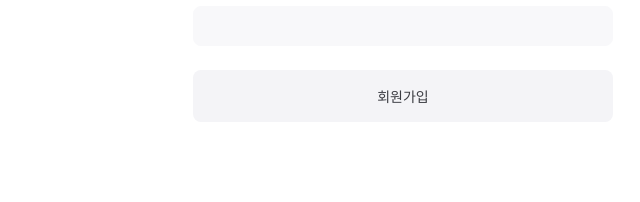
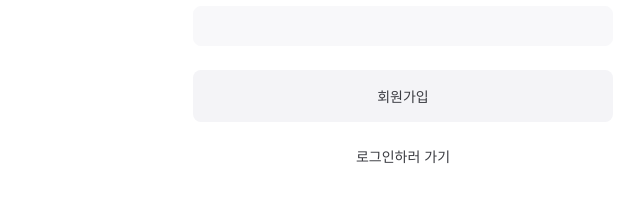
Before and after one commit to Woogie-94/wanted-pre-onboarding-frontend, a React (Create React App) app: page /signup in a window 1280 px wide. Shown: the part 222-424 px from the top of the page, without its empty margins (237-877 px from the left). Built offline with nearby package versions, Linux system fonts and the light colour scheme.

Commit message:
add: 회원가입, 로그인 페이지로 이동할 수 있는 버튼 구현

```diff
--- a/src/pages/Signin.tsx
+++ b/src/pages/Signin.tsx
@@ -25,6 +25,10 @@ const Signin = () => {
       },
       onError: showErrorToast,
     });
+  };
+
+  const handleSignupClick = () => {
+    navigate("/signup");
   };
 
   usePageAccess();
@@ -55,6 +59,13 @@ const Signin = () => {
             disabled={isUnsubmittable}
             testId="signin-button"
           />
+          <Button
+            type="text"
+            size="large"
+            label="회원가입하러 가기"
+            testId="signin-button"
+            onClick={handleSignupClick}
+          />
         </ButtonWrapper>
       </form>
     </DefaultLayout>
@@ -70,5 +81,8 @@ const InputWrapper = styled.div`
 `;
 
 const ButtonWrapper = styled.div`
+  display: flex;
+  flex-direction: column;
+  gap: 8px;
   margin-top: 24px;
 `;
--- a/src/pages/Signup.tsx
+++ b/src/pages/Signup.tsx
@@ -25,6 +25,10 @@ const Signup = () => {
       },
       onError: showErrorToast,
     });
+  };
+
+  const handleSigninClick = () => {
+    navigate("/signin");
   };
 
   usePageAccess();
@@ -55,6 +59,7 @@ const Signup = () => {
             disabled={isUnsubmittable}
             testId="signup-button"
           />
+          <Button type="text" size="large" label="로그인하러 가기" testId="signin-button" onClick={handleSigninClick} />
         </ButtonWrapper>
       </form>
     </DefaultLayout>
@@ -70,5 +75,8 @@ const InputWrapper = styled.div`
 `;
 
 const ButtonWrapper = styled.div`
+  display: flex;
+  flex-direction: column;
+  gap: 8px;
   margin-top: 24px;
 `;
```
